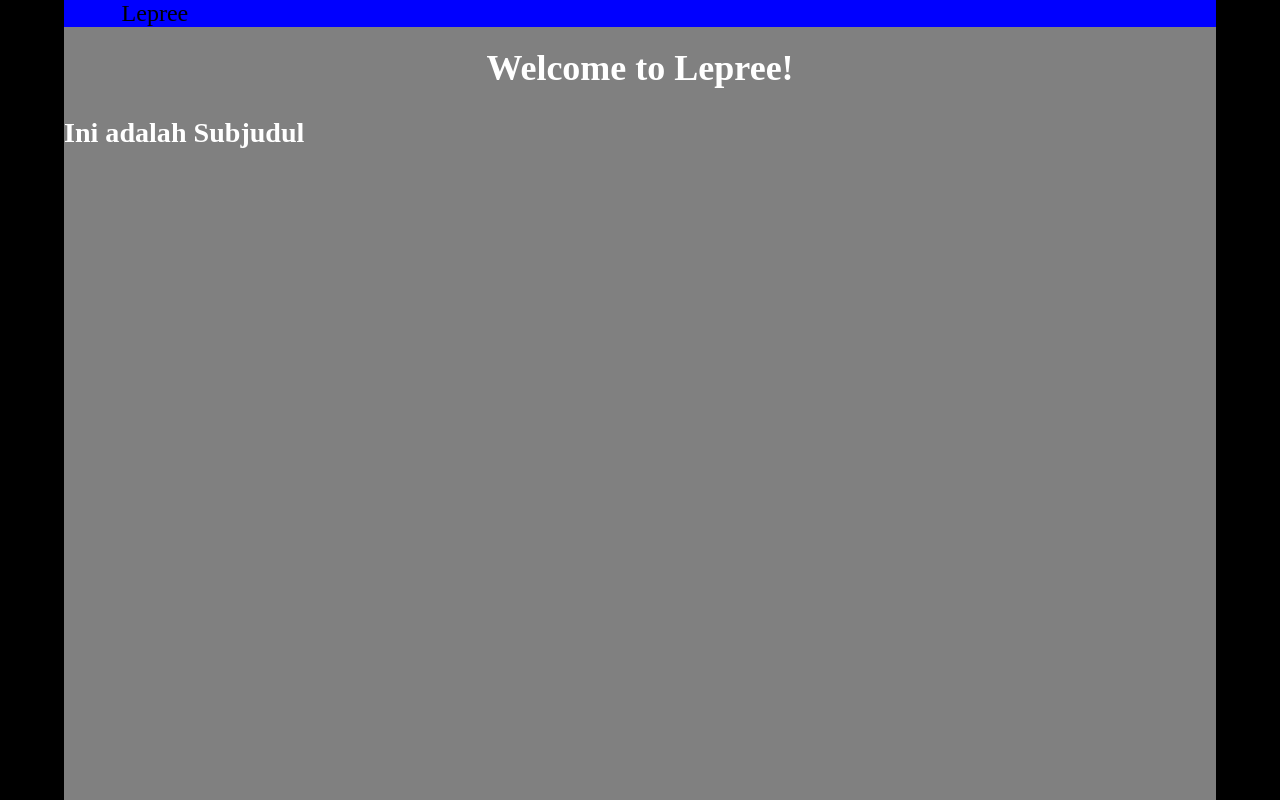
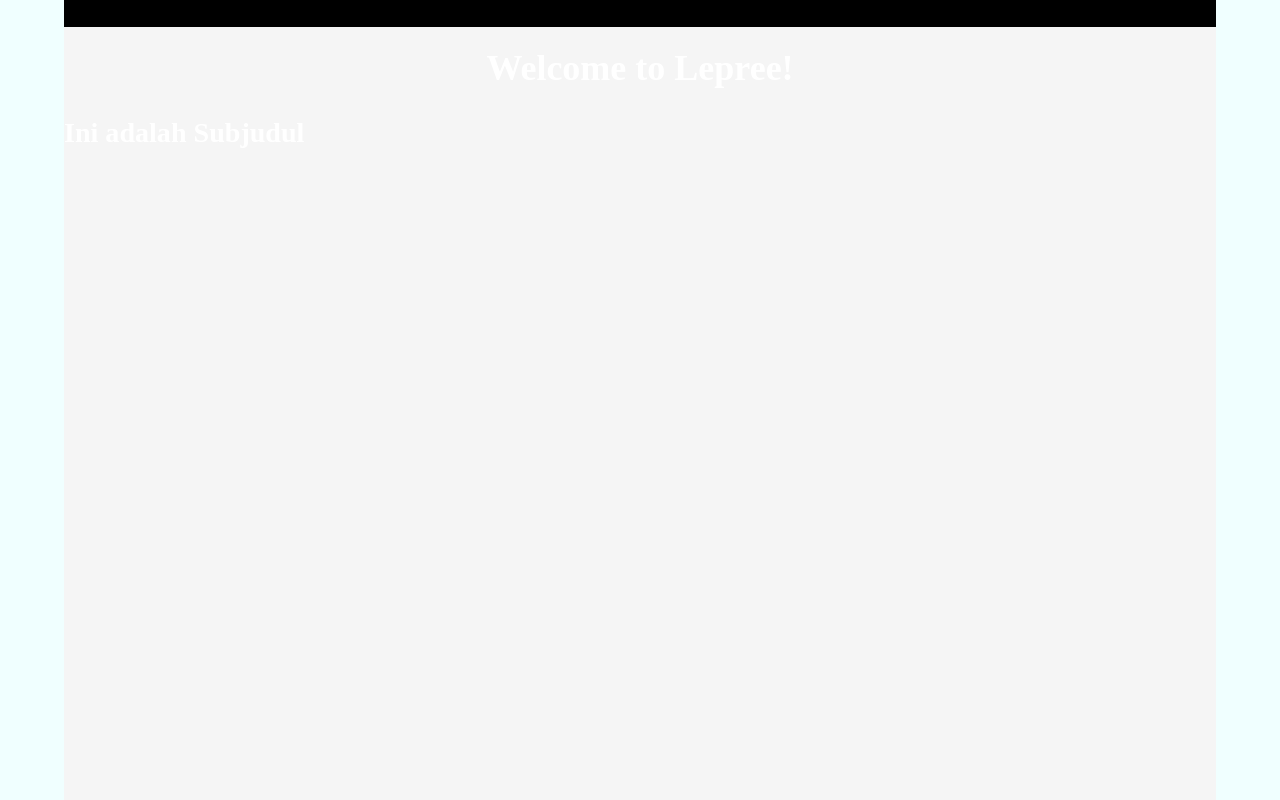
Before and after one commit to Lepreee/Testing1, a plain HTML site: page index.html in a window 1280 px wide. Shown: the top 800 px of the page. Drawn offline with Linux system fonts and the light colour scheme.

Commit message:
Update style.css

```diff
--- a/style.css
+++ b/style.css
@@ -1,7 +1,6 @@
 body{
   margin:0px;
-  /*background-color: whitesmoke;*/
-  background-color: black;
+  background-color: azure;
   font-size: 1.5rem;
 }
 #menu-bar{
@@ -9,7 +8,7 @@ body{
   width:100%;
   height:10%;
   top:0%;
-  background-color: blue;
+  background-color: black;
 }
 #merk{
   display:inline-block;
@@ -24,7 +23,7 @@ body{
 }
 
 #content{
-  background-color: gray;
+  background-color: whitesmoke;
   width:90%;
   color:white;
   position:absolute;
```
